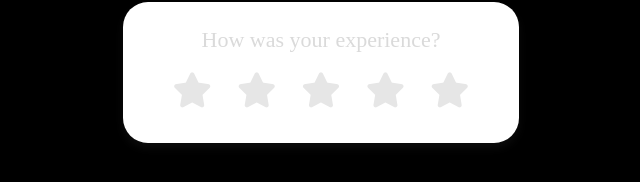
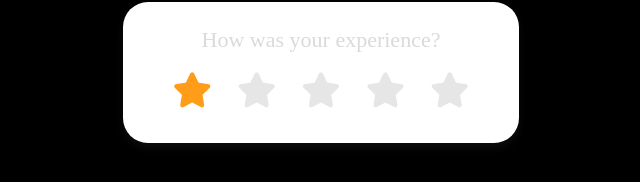
Before and after one commit to AbdurasulovSardor/star-rating, a plain HTML site: page index.html in a window 1280 px wide. Both pictures are taken after a click on the icon 511 px from the left and 418 px from the top of the page. Shown: the part 328-510 px from the top of the page, 319-959 px from the left. Drawn offline with Linux system fonts and the light colour scheme.

Commit message:
added js

```diff
--- a/script.js
+++ b/script.js
@@ -0,0 +1,9 @@
+const stars = document.querySelectorAll(".stars i")
+
+stars.forEach((star, index1) => {
+  star.addEventListener("click", () => {
+    stars.forEach((star, index2) => {
+      index1 >= index2 ? star.classList.add("active") : star.classList.remove("active")
+    })
+  })
+})
--- a/style.css
+++ b/style.css
@@ -38,4 +38,9 @@ header {
   color: #e6e6e6;
   font-size: 35px;
   cursor: pointer;
+  transition: color 0.2s ease;
 }
+
+i.active {
+  color: #ff9c1a;
+}
```
